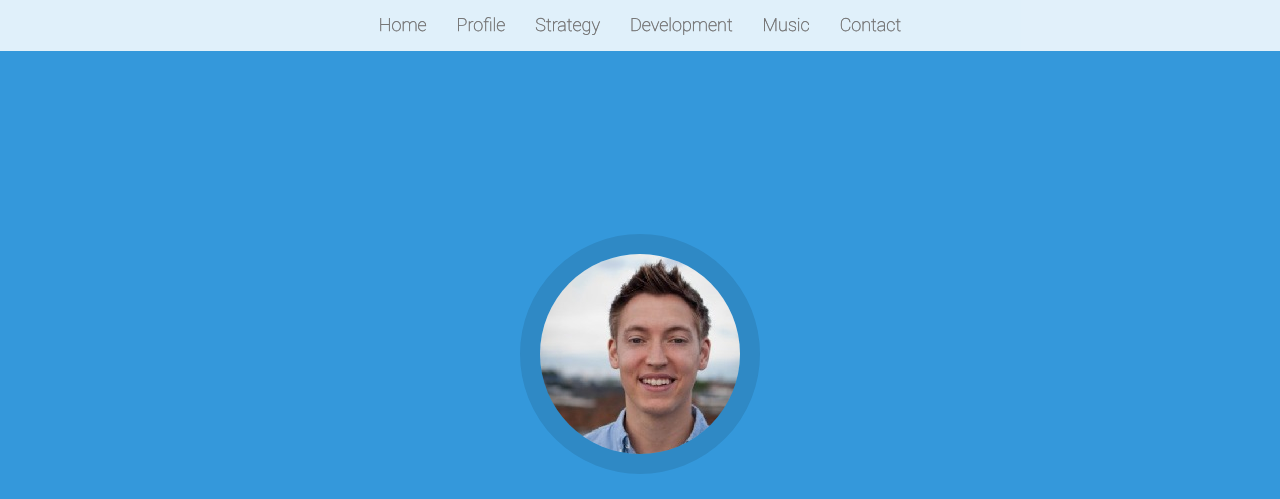
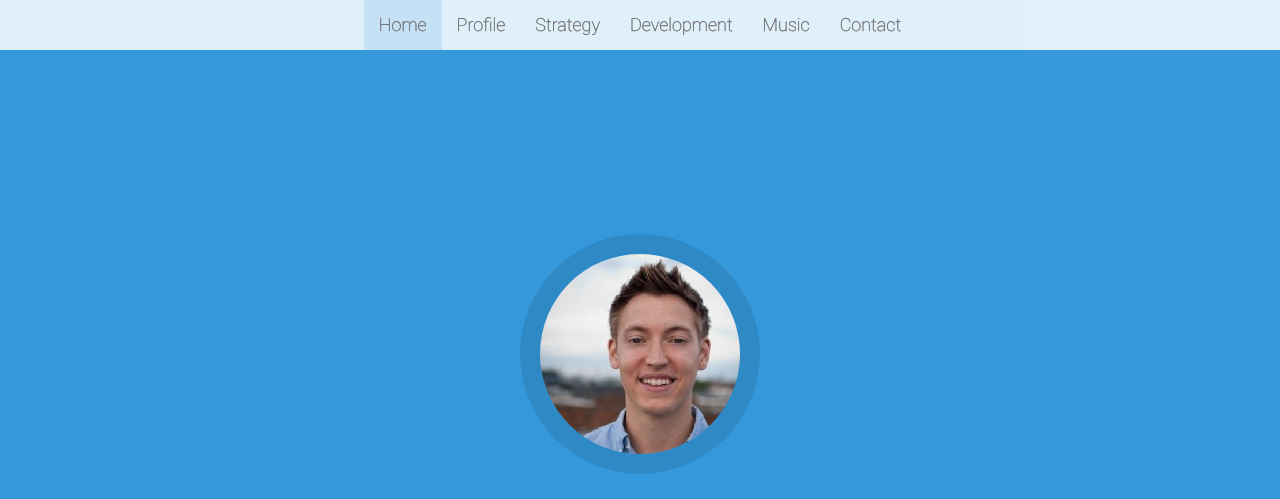
Before and after one commit to ChrisEdson/ChrisEdson.github.io, a plain HTML site: page index.html in a window 1280 px wide. Shown: the top 499 px of the page. Drawn offline with Linux system fonts and the light colour scheme.

Commit message:
Active navbar fixed

```diff
--- a/css/main.css
+++ b/css/main.css
@@ -27,6 +27,7 @@ h3 {
 .navbar {
     background: rgba(255,255,255);
     background: rgba(255,255,255,.85);
+    border-bottom: 0;
 }
 
 .navbar-collapse {
@@ -44,6 +45,10 @@ h3 {
 
 .nav a {
     color: #777;
+}
+
+.active {
+    background: rgba(52, 152, 219, 0.16);
 }
 
 .vegas-background, .vegas-overlay {
```
